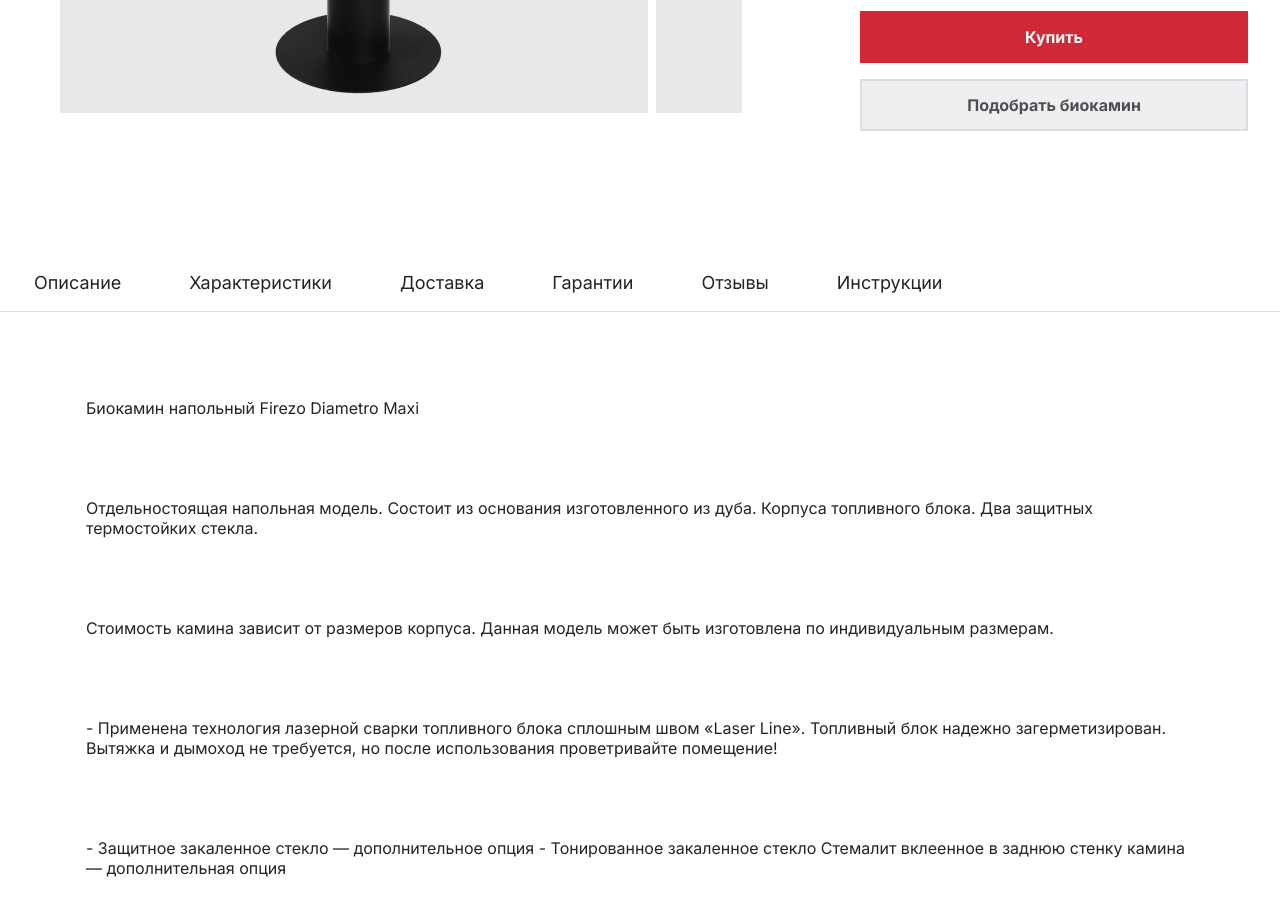
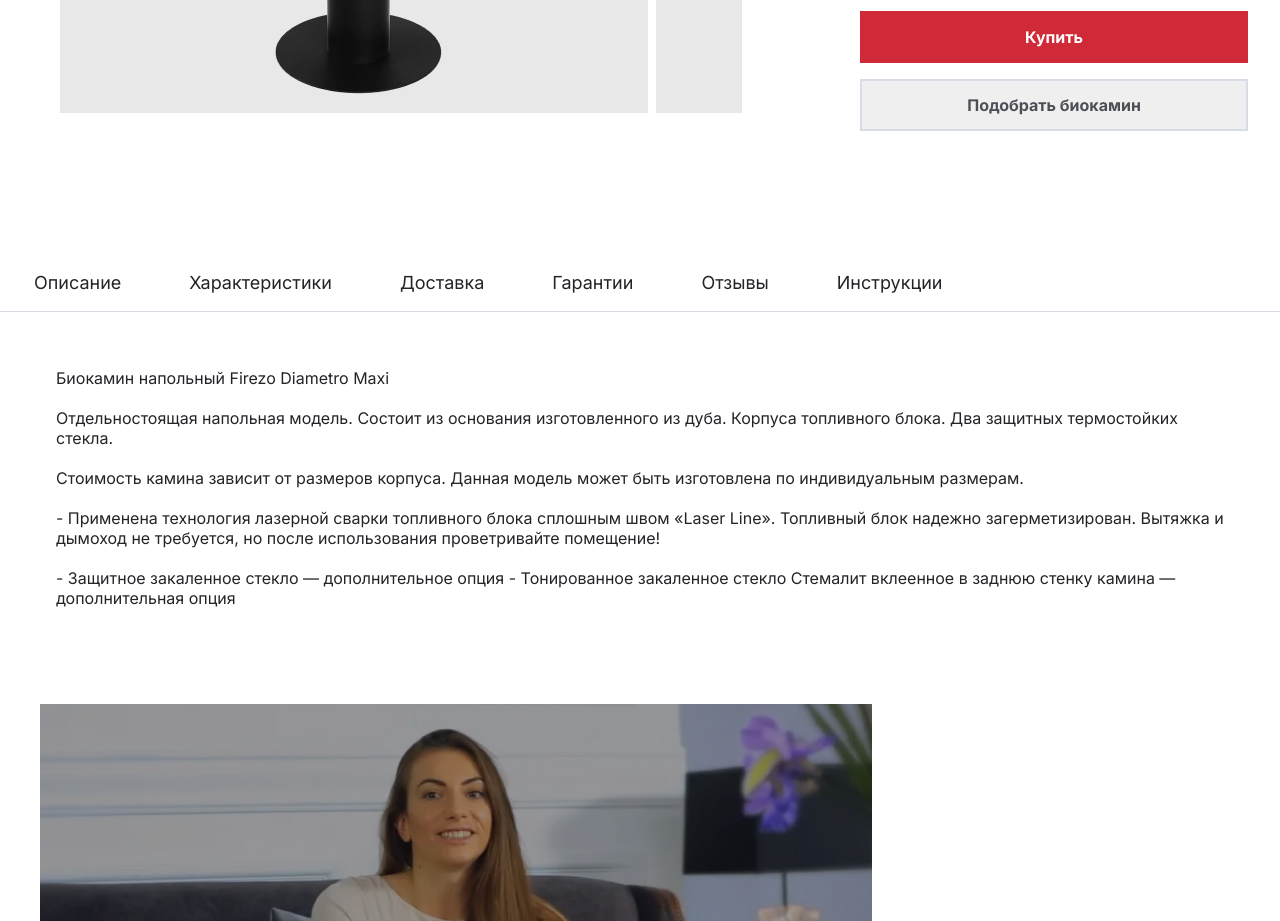
Before and after one commit to Filonov404/card, a plain HTML site: page index.html in a window 1280 px wide. Shown: the part 560-1481 px from the top of the page. Drawn offline with Linux system fonts and the light colour scheme; a web font is replaced by a local one.

Commit message:
refactor 3

```diff
--- a/css/style.css
+++ b/css/style.css
@@ -506,6 +506,7 @@
   flex-wrap: wrap;
   margin: 0 auto;
   padding-top: 98px;
+  max-width: 1440px;
 }
 
 .info-list {
@@ -544,7 +545,7 @@
 }
 
 .info-text > p {
-  padding: 40px;
+  padding: 10px;
 }
 
 .info-video {
```
